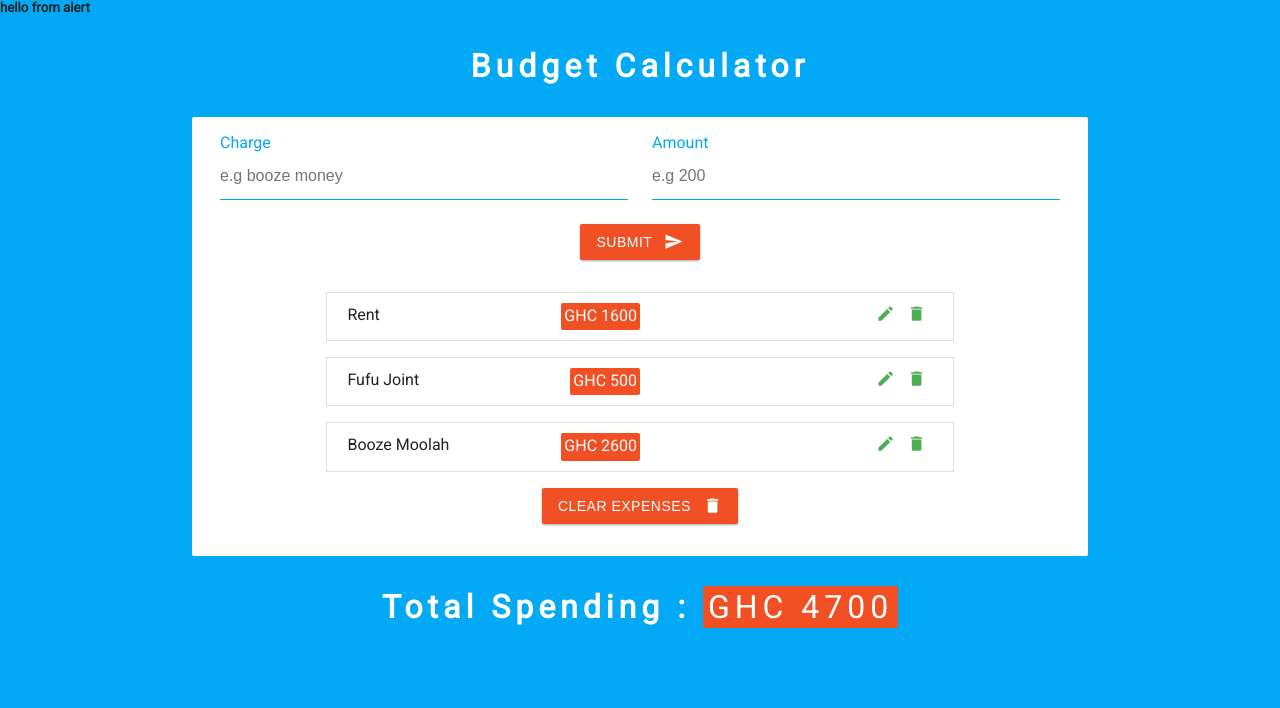
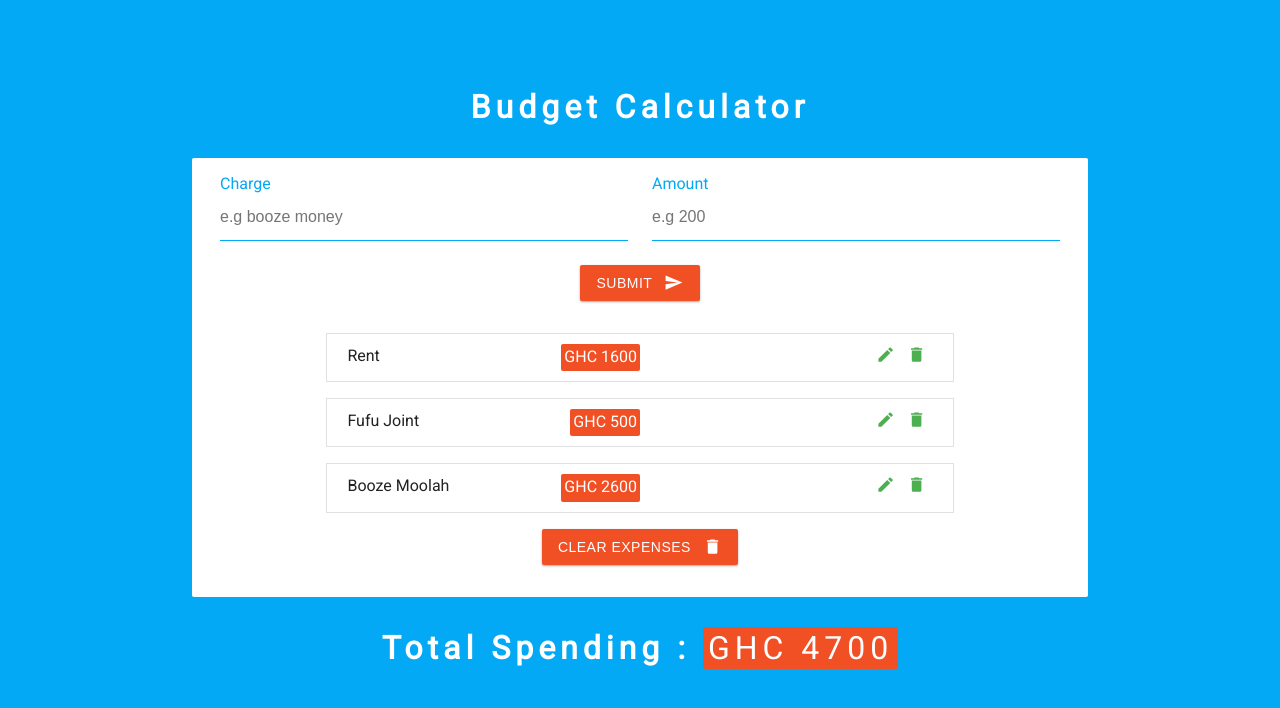
Before and after one commit to FatTonyy/Budget-calculator, a React (Create React App) app: page / in a window 1280 px wide. Shown: the top 708 px of the page. Built offline with nearby package versions, Linux system fonts and the light colour scheme.

Commit message:
Alert component

```diff
--- a/src/App.js
+++ b/src/App.js
@@ -22,29 +22,52 @@
   // single amount
   const [amount, setAmount] = useState("");
 
+  //!##### Alert function ######
+  const [alert, setAlert] = useState({ show: false });
+
   // ! *****  Functionality ******************
+  // handleCharge
   const handleCharge = e => {
     setCharge(e.target.value);
   };
 
+  // handleAmount
   const handleAmount = e => {
     setAmount(e.target.value);
   };
 
+  // handle alert
+  const handleAlert = ({ type, text }) => {
+    setAlert({ show: true, type, text });
+    setTimeout(() => {
+      setAlert({ show: false });
+    }, 3000);
+  };
+
+  // handleSubmit
+
   const handleSubmit = e => {
     e.preventDefault();
-    if (charge != "" && amount > 0) {
+    if (charge !== "" && amount > 0) {
       const singleExpense = { id: uuid(), charge, amount };
       setExpenses([...expenses, singleExpense]);
+      handleAlert({ type: "success", text: "item added" });
       setCharge("");
       setAmount("");
     } else {
       // handle alert called
+      handleAlert({
+        type: "danger",
+        text: `charge cant be an empty value and amount value has to be bigger than zero`
+      });
     }
   };
 
   return (
     <>
+      {/* Alert expression */}
+      {alert.show && <Alert type={alert.type} text={alert.text} />}
+
       <Alert />
       <h1>Budget Calculator</h1>
 
--- a/src/components/Alert.js
+++ b/src/components/Alert.js
@@ -1,9 +1,5 @@
 import React from "react";
 
-export default function Alert() {
-  return (
-    <div>
-      <h5>hello from alert</h5>
-    </div>
-  );
+export default function Alert({ type, text }) {
+  return <div className={`alert alert-${type}`}>{text}</div>;
 }
```
